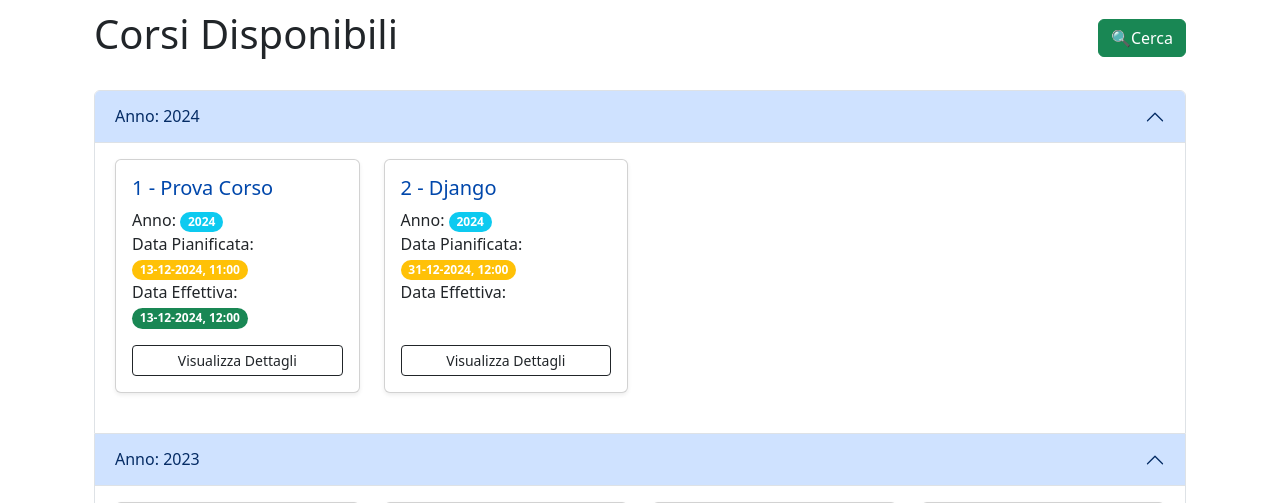
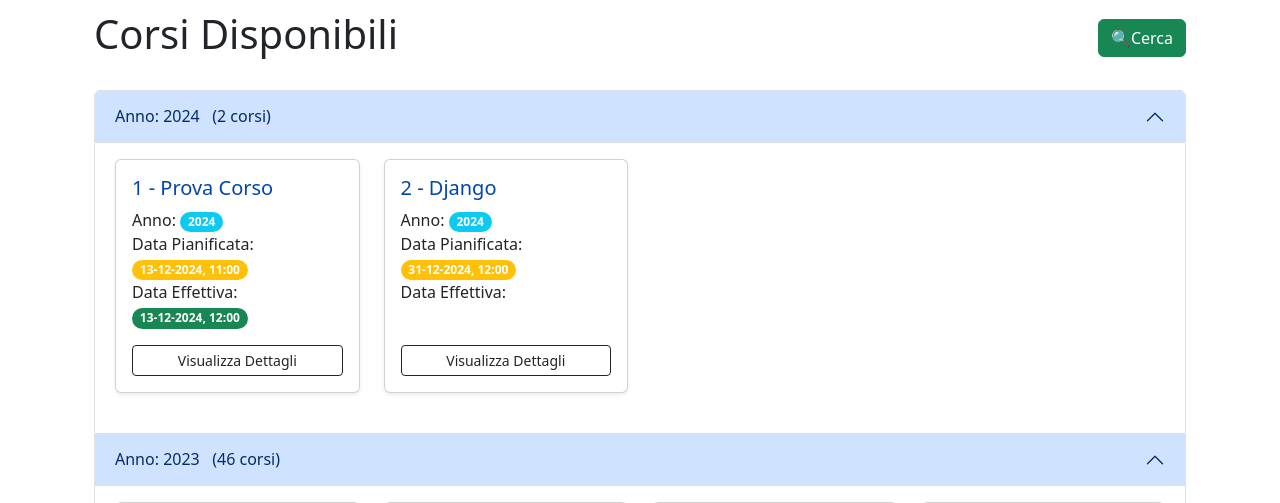
Before and after one commit to karim1655/Web_DB_Project, a Django app: page /courses in a window 1280 px wide. Shown: the part 142-645 px from the top of the page. Run offline with Django 5.2, Linux system fonts and the light colour scheme; data comes from the database, SQL or seed files in the repository.

Commit message:
Added courses counter in each template with regrouped lists and in search template

```diff
--- a/web_app/templates/web_app/courses_list.html
+++ b/web_app/templates/web_app/courses_list.html
@@ -20,7 +20,7 @@
             <div class="accordion-item">
                 <h2 class="accordion-header" id="heading-{{ group.grouper }}">
                     <button class="accordion-button" type="button" data-bs-toggle="collapse" data-bs-target="#collapse-{{ group.grouper }}" aria-expanded="true" aria-controls="collapse-{{ group.grouper }}">
-                        Anno: {{ group.grouper }}
+                        Anno: {{ group.grouper }} &nbsp; ({{ group.list|length }} corsi)
                     </button>
                 </h2>
                 <!-- Sezione inizialmente espansa -->
--- a/web_app/templates/web_app/dashboard.html
+++ b/web_app/templates/web_app/dashboard.html
@@ -29,7 +29,7 @@
                         <div class="accordion-item">
                             <h2 class="accordion-header" id="planned-heading-{{ group.grouper }}">
                                 <button class="accordion-button" type="button" data-bs-toggle="collapse" data-bs-target="#planned-collapse-{{ group.grouper }}" aria-expanded="true" aria-controls="planned-collapse-{{ group.grouper }}">
-                                    Anno: {{ group.grouper }}
+                                    Anno: {{ group.grouper }} &nbsp; ({{ group.list|length }} corsi)
                                 </button>
                             </h2>
                             <div id="planned-collapse-{{ group.grouper }}" class="accordion-collapse collapse show" aria-labelledby="planned-heading-{{ group.grouper }}">
@@ -72,7 +72,7 @@
                         <div class="accordion-item">
                             <h2 class="accordion-header" id="completed-heading-{{ group.grouper }}">
                                 <button class="accordion-button" type="button" data-bs-toggle="collapse" data-bs-target="#completed-collapse-{{ group.grouper }}" aria-expanded="true" aria-controls="completed-collapse-{{ group.grouper }}">
-                                    Anno: {{ group.grouper }}
+                                    Anno: {{ group.grouper }} &nbsp; ({{ group.list|length }} corsi)
                                 </button>
                             </h2>
                             <div id="completed-collapse-{{ group.grouper }}" class="accordion-collapse collapse show" aria-labelledby="completed-heading-{{ group.grouper }}">
--- a/web_app/templates/web_app/home.html
+++ b/web_app/templates/web_app/home.html
@@ -21,7 +21,7 @@
                         <div class="accordion-item">
                             <h2 class="accordion-header" id="planned-heading-{{ group.grouper }}">
                                 <button class="accordion-button" type="button" data-bs-toggle="collapse" data-bs-target="#planned-collapse-{{ group.grouper }}" aria-expanded="true" aria-controls="planned-collapse-{{ group.grouper }}">
-                                    Anno: {{ group.grouper }}
+                                    Anno: {{ group.grouper }} &nbsp; ({{ group.list|length }} corsi)
                                 </button>
                             </h2>
                             <div id="planned-collapse-{{ group.grouper }}" class="accordion-collapse collapse show" aria-labelledby="planned-heading-{{ group.grouper }}">
@@ -64,7 +64,7 @@
                         <div class="accordion-item">
                             <h2 class="accordion-header" id="completed-heading-{{ group.grouper }}">
                                 <button class="accordion-button" type="button" data-bs-toggle="collapse" data-bs-target="#completed-collapse-{{ group.grouper }}" aria-expanded="true" aria-controls="completed-collapse-{{ group.grouper }}">
-                                    Anno: {{ group.grouper }}
+                                    Anno: {{ group.grouper }} &nbsp; ({{ group.list|length }} corsi)
                                 </button>
                             </h2>
                             <div id="completed-collapse-{{ group.grouper }}" class="accordion-collapse collapse show" aria-labelledby="completed-heading-{{ group.grouper }}">
--- a/web_app/templates/web_app/search.html
+++ b/web_app/templates/web_app/search.html
@@ -105,7 +105,7 @@
 
 <div class="container my-5">
     <div class="d-flex justify-content-between align-items-center mb-4">
-        <h2 class="text-center">Risultati della Ricerca</h2>
+        <h2 class="text-center">Risultati della Ricerca - {{ courses|length }} corsi</h2>
     </div>
 
     <div class="row">
```
